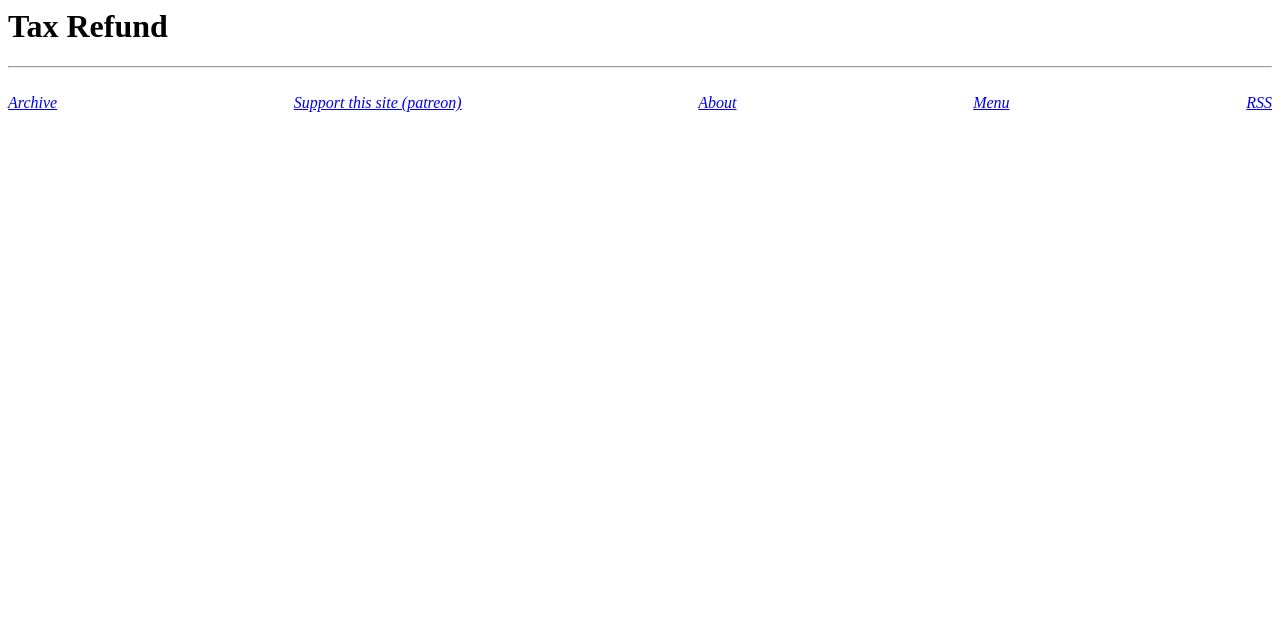
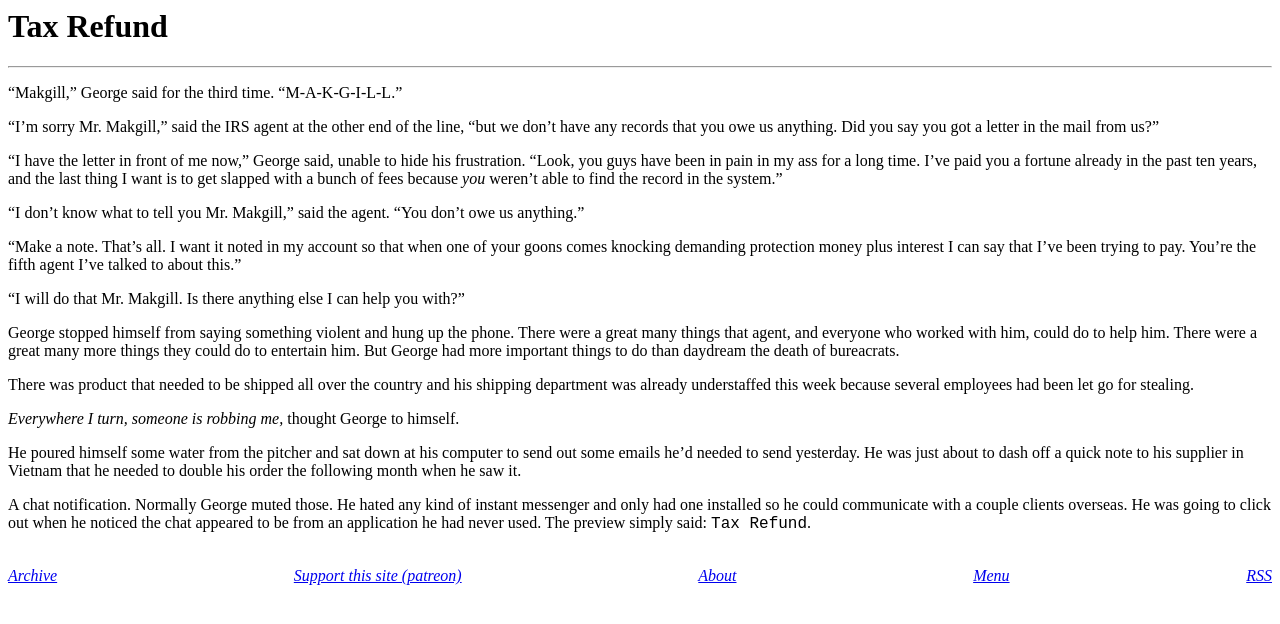
Before and after one commit to derykmakgill/website, a Jekyll site: the page built from tax.md, in a window 1280 px wide. Shown: the top 624 px of the page. Built offline with Jekyll 4.4.1, drawn with Linux system fonts in a browser that asks for light colours.

Commit message:
Update tax.md

```diff
--- a/tax.md
+++ b/tax.md
@@ -2,3 +2,41 @@
 layout: page
 title: Tax Refund
 ---
+
+"Makgill," George said for the third time. "M-A-K-G-I-L-L."
+
+"I'm sorry Mr. Makgill," said the IRS agent at the other end of the line, "but we don't have any
+records that you owe us anything. Did you say you got a letter in the mail from us?"
+
+"I have the letter in front of me now," George said, unable to hide his frustration. "Look,
+you guys have been in pain in my ass for a long time. I've paid you a fortune already in the past ten years,
+and the last thing I want is to get slapped with a bunch of fees because
+*you* weren't able to find the record in the system."
+
+"I don't know what to tell you Mr. Makgill," said the agent. "You don't owe us anything."
+
+"Make a note. That's all. I want it noted in my account so that when one of your goons comes knocking
+demanding protection money plus interest I can say that I've been trying to pay. You're the fifth agent I've
+talked to about this."
+
+"I will do that Mr. Makgill. Is there anything else I can help you with?"
+
+George stopped himself from saying something violent and hung up the phone.
+There were a great many things that agent, and everyone who worked with him, could do
+to help him. There were a great many more things they could do to entertain him.
+But George had more important things to do than daydream the death of bureacrats.
+
+There was product that needed to be shipped all
+over the country and his shipping department was already understaffed this week because several employees
+had been let go for stealing.
+
+*Everywhere I turn, someone is robbing me,* thought George to himself.
+
+He poured himself some water from the pitcher and sat down at his computer to send out some emails
+he'd needed to send yesterday. He was just about to dash off a quick note to his supplier
+in Vietnam that he needed to double his order the following month when he saw it.
+
+A chat notification. Normally George muted those. He hated any kind of instant messenger and
+only had one installed so he could communicate with a couple clients overseas. He was
+going to click out when he noticed the chat appeared to be from an application he
+had never used. The preview simply said: <code style="font-family: courier new, monospace;"> Tax Refund</code>.
```
